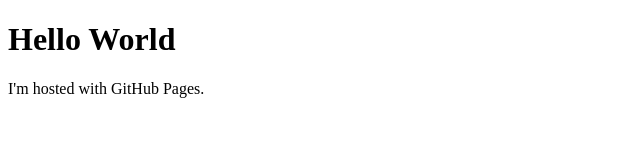
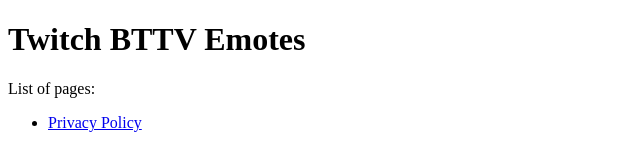
Before and after one commit to SaturnDan/Twitch-bttv-emotes, a plain HTML site: page index.html in a window 1280 px wide. Shown: the whole page, without its empty margins (0-640 px from the left). Drawn offline with Linux system fonts and the light colour scheme.

Commit message:
Update index.html

```diff
--- a/index.html
+++ b/index.html
@@ -1,7 +1,12 @@
 <!DOCTYPE html>
 <html>
 <body>
-<h1>Hello World</h1>
-<p>I'm hosted with GitHub Pages.</p>
+<h1>Twitch BTTV Emotes</h1>
+<p>List of pages:</p>
+<ul>
+	<li><a href="https://saturndan.github.io/Twitch-bttv-emotes/privacy.html">Privacy Policy</a></li>
+</ul>
+
+
 </body>
 </html>
```
